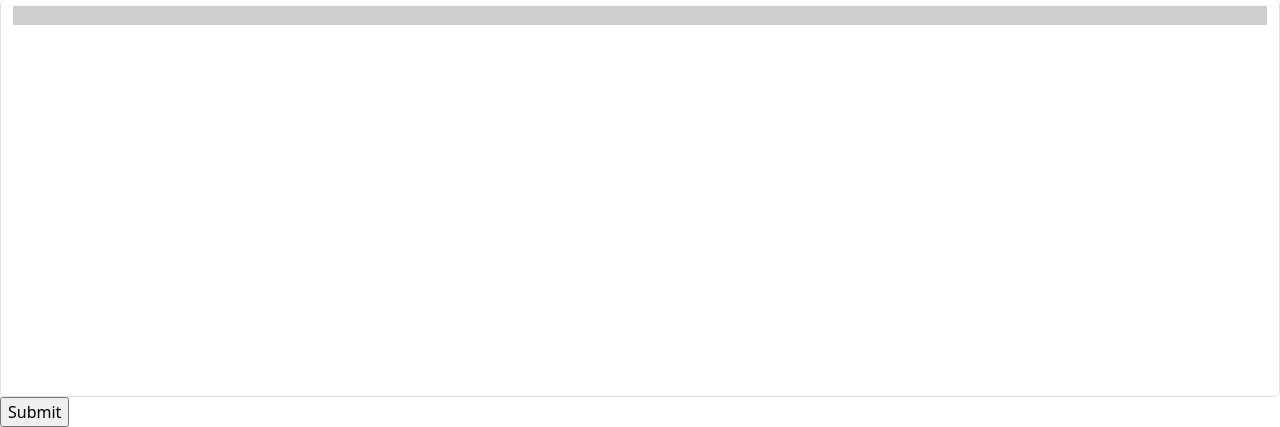
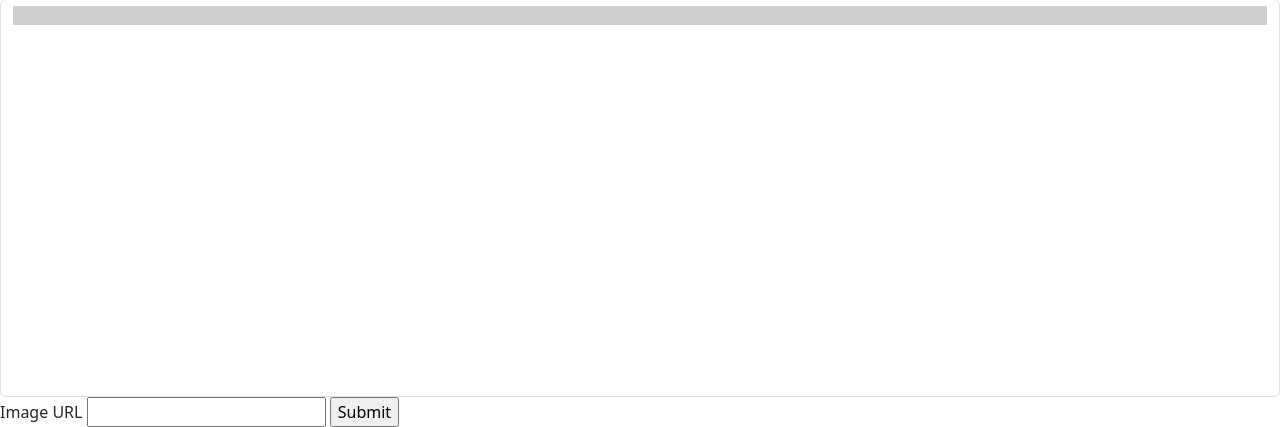
Before and after one commit to laurelmclean/discover-music-database, a Flask app: page /new_concert in a window 1280 px wide. Shown: the part 491-918 px from the top of the page. Run offline with Flask 2, Linux system fonts and the light colour scheme; the visitor is signed in with stand-in values (Sample User, id 1); data comes from the database, SQL or seed files in the repository; both versions use the stored data as it was after the commit; data that the repository does not hold is empty; parts of the project's set-up code (start-up, migrations or seed data) failed here and were passed over.

Commit message:
added images

```diff
--- a/concert_app/main/forms.py
+++ b/concert_app/main/forms.py
@@ -22,6 +22,7 @@ class ConcertForm(FlaskForm):
     """Form for adding/updating a Concert."""
 
     name = StringField('Concert Name', validators=[DataRequired()])
+    image = StringField('Image URL')
     price = FloatField('Price', validators=[DataRequired()])
     venue = StringField('Venue Name', validators=[DataRequired()])
     address = StringField('Address', validators=[DataRequired()])
--- a/concert_app/main/routes.py
+++ b/concert_app/main/routes.py
@@ -65,6 +65,7 @@ def new_concert():
     if form.validate_on_submit():
         new_concert = Concert(
             name=form.name.data,
+            image=form.image.data,
             price=form.price.data,
             venue=form.venue.data,
             address=form.address.data,
@@ -108,6 +109,7 @@ def concert_detail(concert_id):
 
     if form.validate_on_submit():
         concert.name = form.name.data
+        concert.image = form.image.data
         concert.price = form.price.data
         concert.venue = form.venue.data
         concert.address = form.address.data
--- a/concert_app/models.py
+++ b/concert_app/models.py
@@ -23,6 +23,7 @@ class Artist(db.Model):
 class Concert(db.Model):
     """Concert model."""
     id = db.Column(db.Integer, primary_key=True)
+    image = db.Column(URLType)
     name = db.Column(db.String(80), nullable=False)
     price = db.Column(db.Float(precision=2), nullable=False)
     venue = db.Column(db.String(80), nullable=False)
--- a/concert_app/templates/all_artists.html
+++ b/concert_app/templates/all_artists.html
@@ -5,6 +5,7 @@
 
 {% for artist in all_artists %}
 <div class="artist">
+    <img src="{{ artist.image }}" width="200px">
     <a href="/artist/{{ artist.id }}">{{ artist.name }}</a>
 </div>
 {% endfor %}
--- a/concert_app/templates/all_concerts.html
+++ b/concert_app/templates/all_concerts.html
@@ -5,6 +5,7 @@
 
 {% for concert in all_concerts %}
 <div class="concert">
+    <img src="{{ concert.image }}" width="200px">
     <a href="/concert/{{ concert.id }}">{{ concert.name }}</a>
     <p><strong>Date:</strong> {{ concert.date }}</p>
 </div>
--- a/concert_app/templates/concert_detail.html
+++ b/concert_app/templates/concert_detail.html
@@ -2,6 +2,8 @@
 {% block content %}
 
 <h1>{{ concert.name }}</h1>
+
+<p><img src="{{ concert.image }}" width="400px"></p>
 
 <h2>Price:</h2>
 <p>${{ concert.price }}</p>
@@ -67,6 +69,9 @@
         {{ form.artist_playing.label }}
         {{ form.artist_playing }}
 
+        {{ form.image.label }}
+        {{ form.image }}
+
         {{ form.submit }}
     </fieldset>
 </form>
--- a/concert_app/templates/home.html
+++ b/concert_app/templates/home.html
@@ -9,6 +9,7 @@
 
 {% for concert in all_concerts %}
 <div class="concert">
+    <img src="{{ concert.image }}" width="200px">
     <a href="/concert/{{ concert.id }}">{{ concert.name }}</a>
     <p><strong>Date:</strong> {{ concert.date }}</p>
 </div>
--- a/concert_app/templates/new_concert.html
+++ b/concert_app/templates/new_concert.html
@@ -31,6 +31,8 @@
         {{ form.artist_playing.label }}
         {{ form.artist_playing(class_="form-select", size=20) }}
     </div>
+        {{ form.image.label }}
+        {{ form.image }}
         {{ form.submit}}
     </fieldset>
 </form>
```
Also changed, not shown: concert_app/database.db.
